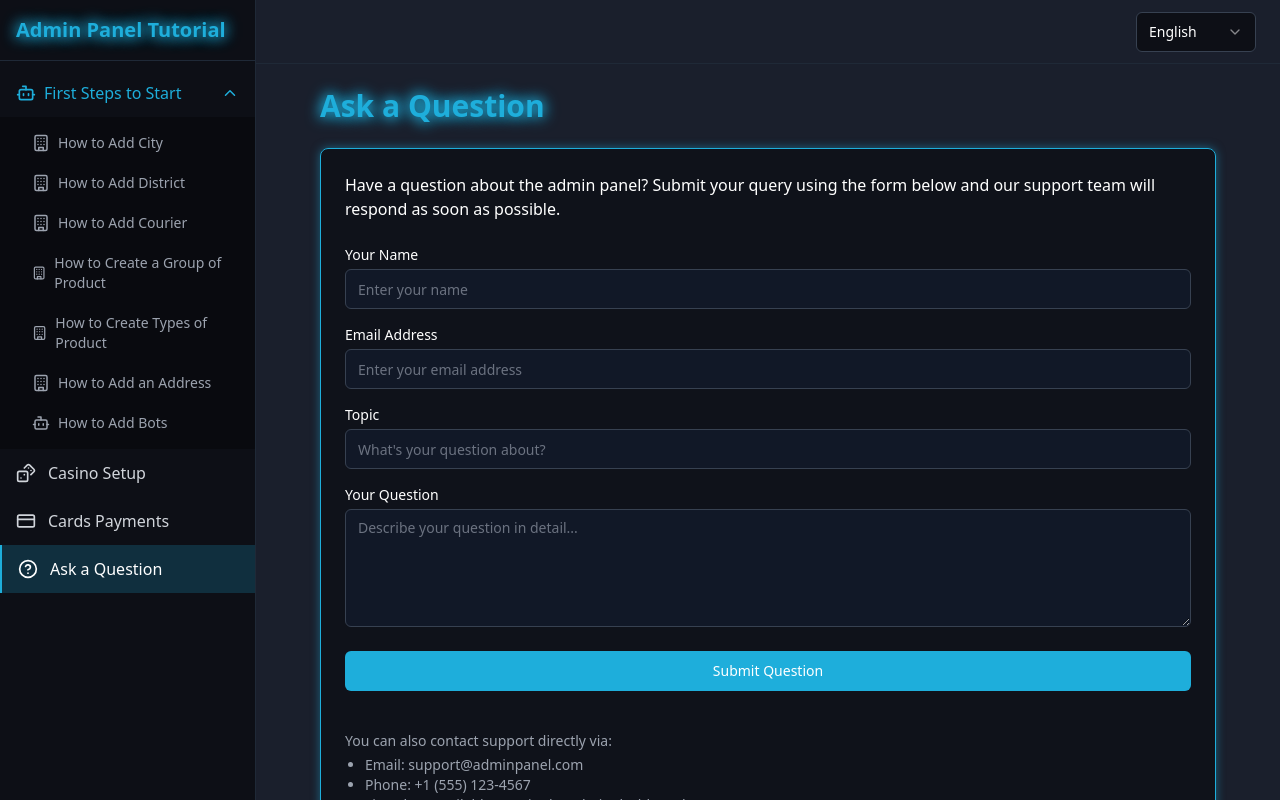
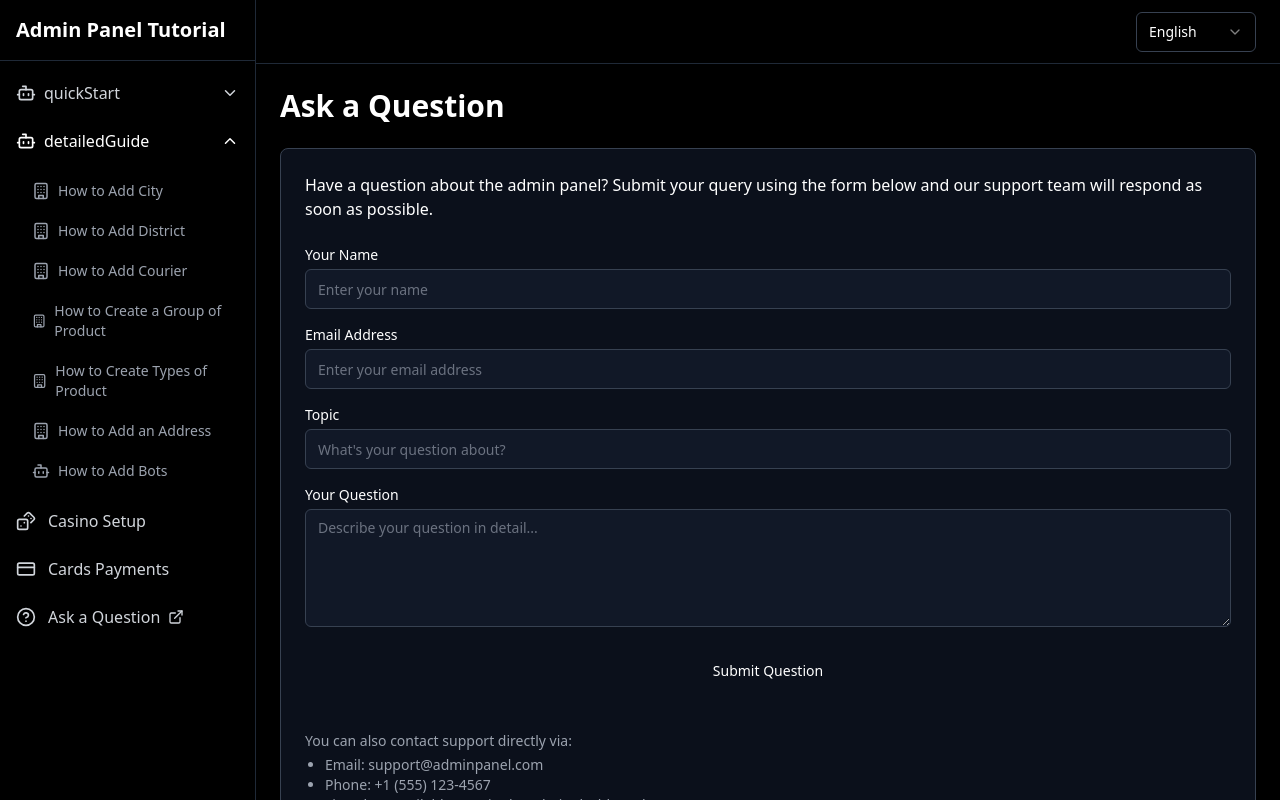
Before and after one commit to mefistas/neon-guide-admin-panel, a React (Vite) app: page /ask-question in a window 1280 px wide. Built offline with nearby package versions, Linux system fonts and the light colour scheme.

Commit message:
Refactor: Update menu, rename items, and change styling
- Added a "Quick Start" menu item and renamed existing menu items.
- Updated the "Ask a Question" menu item to link to an external URL.
- Changed the color scheme to a more formal, black and white style.

```diff
--- a/src/components/Sidebar.tsx
+++ b/src/components/Sidebar.tsx
@@ -1,14 +1,14 @@
 
 import React, { useState } from 'react';
 import { Link, useLocation } from 'react-router-dom';
-import { ChevronDown, ChevronUp, Bot, Building, HelpCircle, CreditCard, Dices } from 'lucide-react';
+import { ChevronDown, ChevronUp, Bot, Building, HelpCircle, CreditCard, Dices, ExternalLink } from 'lucide-react';
 import { useLanguage } from '@/contexts/LanguageContext';
 import { cn } from '@/lib/utils';
 
 const Sidebar = () => {
   const { t } = useLanguage();
   const location = useLocation();
-  const [expandedMenu, setExpandedMenu] = useState<string | null>('firstSteps');
+  const [expandedMenu, setExpandedMenu] = useState<string | null>('detailedGuide');
 
   const toggleMenu = (menu: string) => {
     setExpandedMenu(expandedMenu === menu ? null : menu);
@@ -16,7 +16,8 @@ const Sidebar = () => {
 
   const isActive = (path: string) => location.pathname === path;
 
-  const firstStepsSubItems = [
+  // Items for the detailed guide section (previously firstSteps)
+  const detailedGuideSubItems = [
     { key: 'howToAddCity', path: '/how-to-add-city', icon: <Building size={18} /> },
     { key: 'howToAddDistrict', path: '/how-to-add-district', icon: <Building size={18} /> },
     { key: 'howToAddCourier', path: '/how-to-add-courier', icon: <Building size={18} /> },
@@ -26,38 +27,78 @@ const Sidebar = () => {
     { key: 'howToAddBots', path: '/how-to-add-bots', icon: <Bot size={18} /> },
   ];
 
+  // Quick start items
+  const quickStartSubItems = [
+    { key: 'quickStartOverview', path: '/quick-start-overview', icon: <Building size={18} /> },
+    { key: 'basicSetup', path: '/basic-setup', icon: <Building size={18} /> },
+  ];
+
   return (
-    <div className="h-screen w-64 bg-black/50 border-r border-gray-800 flex flex-col">
+    <div className="h-screen w-64 bg-black border-r border-gray-800 flex flex-col">
       <div className="p-4 border-b border-gray-800">
         <Link to="/" className="block">
-          <h1 className="text-xl font-semibold neon-text">{t('adminPanelTutorial')}</h1>
+          <h1 className="text-xl font-semibold text-white">{t('adminPanelTutorial')}</h1>
         </Link>
       </div>
       <div className="flex-1 overflow-y-auto py-2">
-        {/* First Steps menu with dropdown */}
+        {/* Quick Start menu - New */}
         <div>
           <button
-            onClick={() => toggleMenu('firstSteps')}
+            onClick={() => toggleMenu('quickStart')}
             className={cn(
               "w-full flex items-center justify-between px-4 py-3 text-left hover:bg-gray-800/50 transition-colors",
-              expandedMenu === 'firstSteps' ? 'text-neonBlue' : 'text-gray-300'
+              expandedMenu === 'quickStart' ? 'text-white font-medium' : 'text-gray-300'
             )}
           >
             <span className="flex items-center gap-2">
               <Bot size={20} />
-              {t('firstSteps')}
+              {t('quickStart')}
             </span>
-            {expandedMenu === 'firstSteps' ? <ChevronUp size={18} /> : <ChevronDown size={18} />}
+            {expandedMenu === 'quickStart' ? <ChevronUp size={18} /> : <ChevronDown size={18} />}
           </button>
-          {expandedMenu === 'firstSteps' && (
+          {expandedMenu === 'quickStart' && (
             <div className="pl-4 pr-2 py-2 space-y-1 bg-black/30">
-              {firstStepsSubItems.map((item) => (
+              {quickStartSubItems.map((item) => (
                 <Link
                   key={item.key}
                   to={item.path}
                   className={cn(
                     "flex items-center gap-2 px-4 py-2 text-sm rounded-md transition-colors",
-                    isActive(item.path) ? 'sidebar-active' : 'text-gray-400 hover:text-white'
+                    isActive(item.path) ? 'bg-gray-800 text-white border-l-2 border-white' : 'text-gray-400 hover:text-white'
+                  )}
+                >
+                  {item.icon}
+                  <span>{t(item.key)}</span>
+                </Link>
+              ))}
+            </div>
+          )}
+        </div>
+
+        {/* Detailed Guide menu (formerly First Steps) */}
+        <div>
+          <button
+            onClick={() => toggleMenu('detailedGuide')}
+            className={cn(
+              "w-full flex items-center justify-between px-4 py-3 text-left hover:bg-gray-800/50 transition-colors",
+              expandedMenu === 'detailedGuide' ? 'text-white font-medium' : 'text-gray-300'
+            )}
+          >
+            <span className="flex items-center gap-2">
+              <Bot size={20} />
+              {t('detailedGuide')}
+            </span>
+            {expandedMenu === 'detailedGuide' ? <ChevronUp size={18} /> : <ChevronDown size={18} />}
+          </button>
+          {expandedMenu === 'detailedGuide' && (
+            <div className="pl-4 pr-2 py-2 space-y-1 bg-black/30">
+              {detailedGuideSubItems.map((item) => (
+                <Link
+                  key={item.key}
+                  to={item.path}
+                  className={cn(
+                    "flex items-center gap-2 px-4 py-2 text-sm rounded-md transition-colors",
+                    isActive(item.path) ? 'bg-gray-800 text-white border-l-2 border-white' : 'text-gray-400 hover:text-white'
                   )}
                 >
                   {item.icon}
@@ -73,7 +114,7 @@ const Sidebar = () => {
           to="/casino-setup"
           className={cn(
             "flex items-center px-4 py-3 hover:bg-gray-800/50 transition-colors",
-            isActive('/casino-setup') ? 'sidebar-active' : 'text-gray-300'
+            isActive('/casino-setup') ? 'bg-gray-800 text-white border-l-2 border-white' : 'text-gray-300'
           )}
         >
           <Dices size={20} className="mr-3" />
@@ -85,24 +126,24 @@ const Sidebar = () => {
           to="/cards-payments"
           className={cn(
             "flex items-center px-4 py-3 hover:bg-gray-800/50 transition-colors",
-            isActive('/cards-payments') ? 'sidebar-active' : 'text-gray-300'
+            isActive('/cards-payments') ? 'bg-gray-800 text-white border-l-2 border-white' : 'text-gray-300'
           )}
         >
           <CreditCard size={20} className="mr-3" />
           {t('cardsPayments')}
         </Link>
 
-        {/* Ask a Question */}
-        <Link
-          to="/ask-question"
-          className={cn(
-            "flex items-center px-4 py-3 hover:bg-gray-800/50 transition-colors",
-            isActive('/ask-question') ? 'sidebar-active' : 'text-gray-300'
-          )}
+        {/* Ask a Question - External Link */}
+        <a
+          href="https://example.com"
+          target="_blank"
+          rel="noopener noreferrer"
+          className="flex items-center px-4 py-3 text-gray-300 hover:bg-gray-800/50 transition-colors"
         >
           <HelpCircle size={20} className="mr-3" />
           {t('askQuestion')}
-        </Link>
+          <ExternalLink size={16} className="ml-2" />
+        </a>
       </div>
     </div>
   );
--- a/src/components/TutorialPage.tsx
+++ b/src/components/TutorialPage.tsx
@@ -1,20 +1,17 @@
-
 import React from 'react';
-import Layout from './Layout';
-import { cn } from '@/lib/utils';
+import Layout from '@/components/Layout';
 
 interface TutorialPageProps {
   title: string;
   children: React.ReactNode;
-  className?: string;
 }
 
-const TutorialPage: React.FC<TutorialPageProps> = ({ title, children, className }) => {
+const TutorialPage: React.FC<TutorialPageProps> = ({ title, children }) => {
   return (
     <Layout>
-      <div className="max-w-4xl mx-auto">
-        <h1 className="text-3xl font-bold mb-6 neon-text">{title}</h1>
-        <div className={cn("bg-black/40 p-6 rounded-lg neon-border", className)}>
+      <div className="max-w-5xl mx-auto">
+        <h1 className="text-3xl text-white font-bold mb-6">{title}</h1>
+        <div className="bg-gray-900/70 p-6 rounded-lg formal-border">
           {children}
         </div>
       </div>
--- a/src/index.css
+++ b/src/index.css
@@ -5,35 +5,35 @@
 
 @layer base {
   :root {
-    --background: 240 10% 3.9%;
+    --background: 0 0% 0%;
     --foreground: 0 0% 98%;
-    --card: 240 10% 3.9%;
+    --card: 0 0% 0%;
     --card-foreground: 0 0% 98%;
-    --popover: 240 10% 3.9%;
+    --popover: 0 0% 0%;
     --popover-foreground: 0 0% 98%;
-    --primary: 210 100% 50%;
-    --primary-foreground: 210 40% 98%;
-    --secondary: 240 3.7% 15.9%;
+    --primary: 0 0% 98%;
+    --primary-foreground: 0 0% 0%;
+    --secondary: 0 0% 15%;
     --secondary-foreground: 0 0% 98%;
-    --muted: 240 3.7% 15.9%;
-    --muted-foreground: 240 5% 64.9%;
-    --accent: 210 100% 50%;
+    --muted: 0 0% 15%;
+    --muted-foreground: 0 0% 65%;
+    --accent: 0 0% 20%;
     --accent-foreground: 0 0% 98%;
     --destructive: 0 62.8% 30.6%;
     --destructive-foreground: 0 0% 98%;
-    --border: 240 3.7% 15.9%;
-    --input: 240 3.7% 15.9%;
-    --ring: 210 100% 50%;
+    --border: 0 0% 20%;
+    --input: 0 0% 20%;
+    --ring: 0 0% 98%;
     --radius: 0.5rem;
 
-    --sidebar-background: 240 10% 3.9%;
+    --sidebar-background: 0 0% 0%;
     --sidebar-foreground: 0 0% 98%;
-    --sidebar-primary: 210 100% 50%;
-    --sidebar-primary-foreground: 0 0% 98%;
-    --sidebar-accent: 240 3.7% 15.9%;
-    --sidebar-accent-foreground: 210 100% 50%;
-    --sidebar-border: 240 5% 25%;
-    --sidebar-ring: 210 100% 50%;
+    --sidebar-primary: 0 0% 98%;
+    --sidebar-primary-foreground: 0 0% 0%;
+    --sidebar-accent: 0 0% 15%;
+    --sidebar-accent-foreground: 0 0% 98%;
+    --sidebar-border: 0 0% 20%;
+    --sidebar-ring: 0 0% 98%;
   }
 }
 
@@ -43,21 +43,17 @@
   }
 
   body {
-    @apply bg-darkBg text-foreground;
+    @apply bg-black text-foreground;
     font-feature-settings: "ss01", "ss02", "cv01", "cv02", "cv03";
   }
 }
 
 @layer utilities {
-  .neon-text {
-    @apply text-neonBlue animate-glow;
-  }
-
-  .neon-border {
-    @apply border border-neonBlue shadow-[0_0_10px_rgba(30,174,219,0.5)];
+  .formal-border {
+    @apply border border-gray-700 shadow-md;
   }
 
   .sidebar-active {
-    @apply bg-neonBlue/20 text-white border-l-2 border-neonBlue;
+    @apply bg-gray-800 text-white border-l-2 border-white;
   }
 }
--- a/src/pages/Index.tsx
+++ b/src/pages/Index.tsx
@@ -9,8 +9,8 @@ const Index = () => {
   return (
     <Layout>
       <div className="max-w-4xl mx-auto">
-        <h1 className="text-4xl font-bold mb-8 neon-text">{t('welcome')}</h1>
-        <div className="bg-black/40 p-8 rounded-lg neon-border">
+        <h1 className="text-4xl font-bold mb-8 text-white">{t('welcome')}</h1>
+        <div className="bg-gray-900/70 p-8 rounded-lg formal-border">
           <p className="text-xl">{t('selectTopic')}</p>
         </div>
       </div>
--- a/tailwind.config.ts
+++ b/tailwind.config.ts
@@ -63,8 +63,7 @@ export default {
 					border: 'hsl(var(--sidebar-border))',
 					ring: 'hsl(var(--sidebar-ring))'
 				},
-				neonBlue: '#1EAEDB',
-				darkBg: '#1A1F2C',
+				darkBg: '#000000',
 			},
 			borderRadius: {
 				lg: 'var(--radius)',
@@ -88,19 +87,10 @@ export default {
 						height: '0'
 					}
 				},
-        'glow': {
-          '0%, 100%': {
-            textShadow: '0 0 8px #1EAEDB, 0 0 12px #1EAEDB'
-          },
-          '50%': {
-            textShadow: '0 0 16px #1EAEDB, 0 0 20px #1EAEDB'
-          },
-        }
 			},
 			animation: {
 				'accordion-down': 'accordion-down 0.2s ease-out',
 				'accordion-up': 'accordion-up 0.2s ease-out',
-        'glow': 'glow 2s ease-in-out infinite'
 			}
 		}
 	},
```
Also changed, not shown: src/pages/BasicSetup.tsx (added, +34 -0 lines), src/pages/QuickStartOverview.tsx (added, +30 -0 lines).
